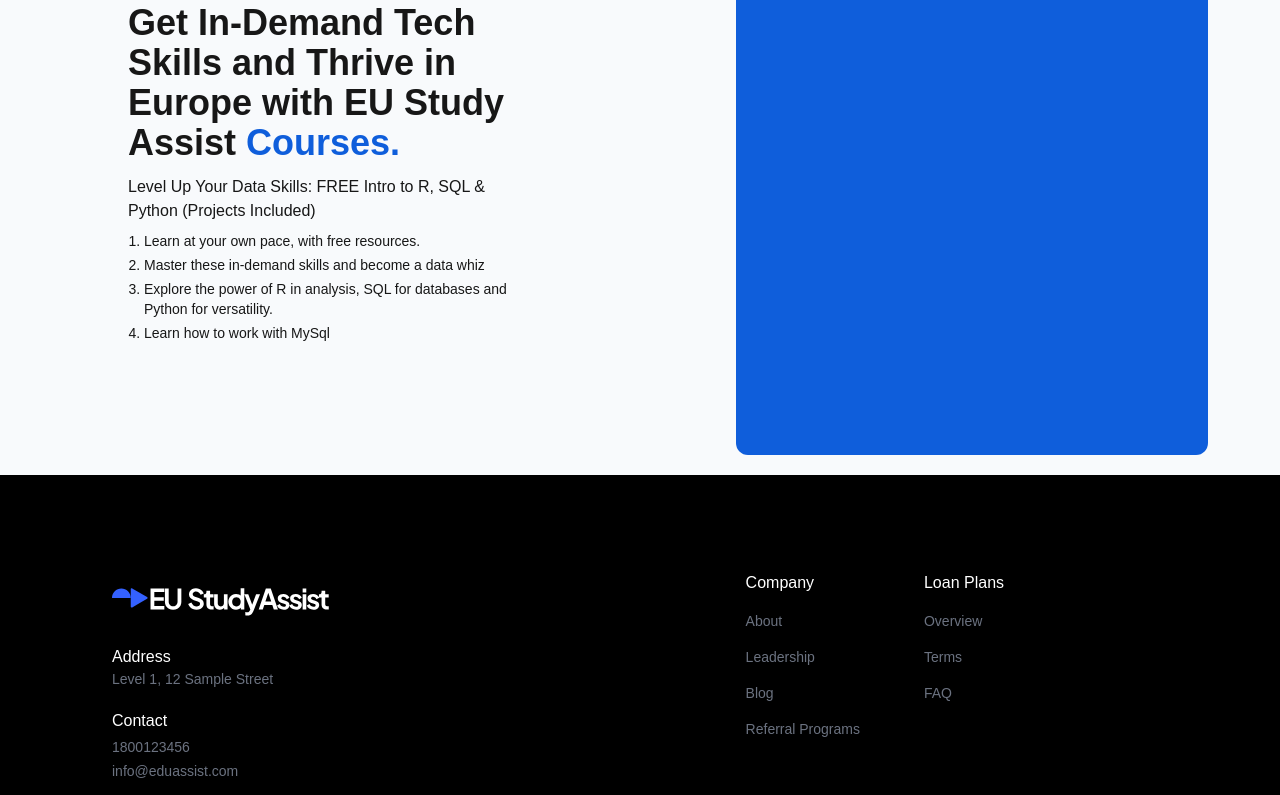
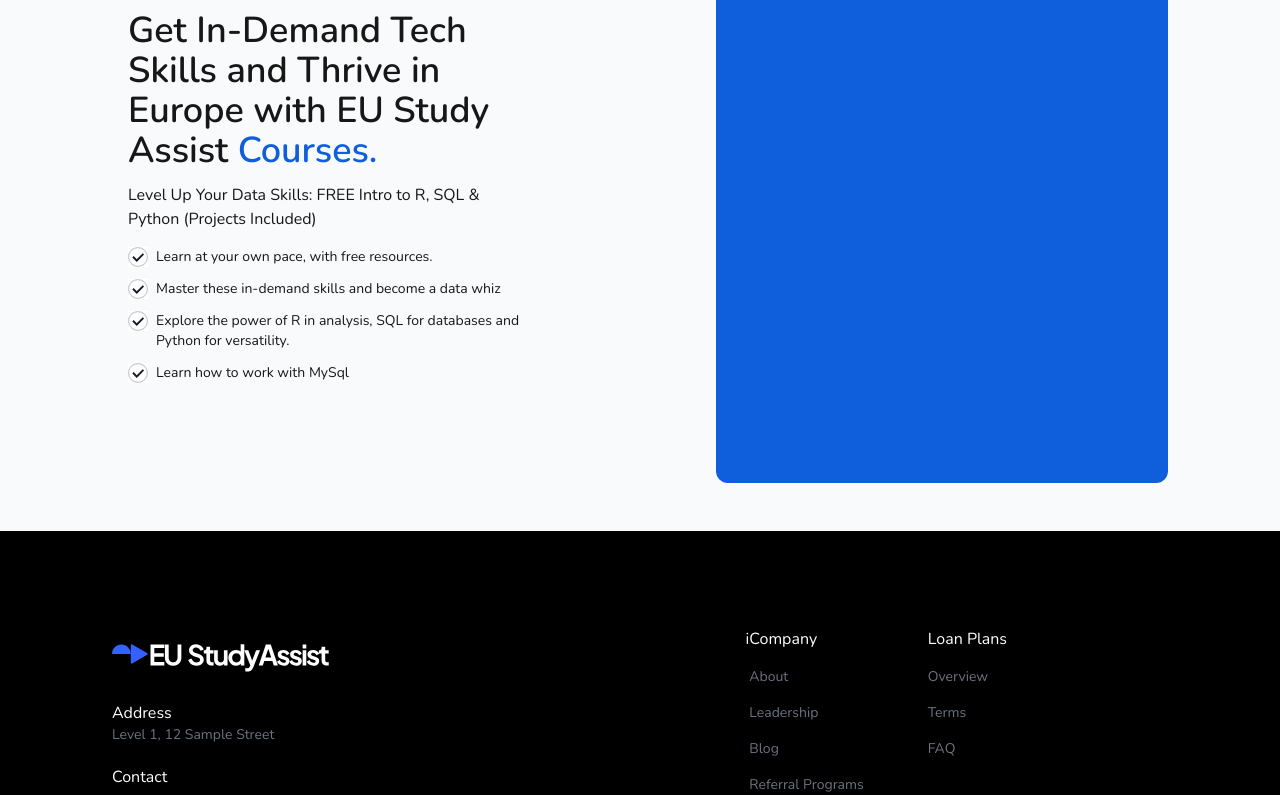
Before and after one commit to EU-Study-Assist/Assessment, a Next.js app: page /courses in a window 1280 px wide. Shown: the part 920-1715 px from the top of the page. Built offline with nearby package versions, Linux system fonts and the light colour scheme.

Commit message:
Add: List style type to courses main page info section

```diff
--- a/app/components/accomodationloan/info.tsx
+++ b/app/components/accomodationloan/info.tsx
@@ -3,13 +3,13 @@
 
 const Info = () => {
   return (
-    <div className="py-5 flex mt-3 lg:mt-10 lg:items-center">
+    <div className="py-24 border border-red-400 md:border flex mt-3 lg:mt-10 lg:items-center">
       <div className="flex flex-col lg:w-[50%] lg:pl-14 lg:pr-24">
-        <h2 className="text-3xl lg:text-4xl font-semibold">
+        <h2 className="text-3xl lg:text-4xl font-semibold md:w-[80%]">
           Get In-Demand Tech Skills and Thrive in Europe with EU Study Assist
           <span className="text-primary"> Courses.</span>
         </h2>
-        <p className="text-md pr-4 mt-3">
+        <p className="text-md pr-4 mt-3 font-semibold">
           Level Up Your Data Skills: FREE Intro to R, SQL & Python (Projects
           Included)
         </p>
--- a/app/components/courses/info.tsx
+++ b/app/components/courses/info.tsx
@@ -1,11 +1,13 @@
 import Image from "next/image";
 import React from "react";
+import { CiCircleCheck } from "react-icons/ci";
+import checkicon from "@/app/assets/svg/checkicon.svg";
 
 const Info = () => {
   return (
-    <div className="py-5 flex mt-3 lg:mt-10 lg:items-center">
+    <div className="py-12 pe-10 flex mt-3 lg:mt-10 lg:items-center">
       <div className="flex flex-col lg:w-[50%] lg:pl-14 lg:pr-24">
-        <h2 className="text-3xl lg:text-4xl font-semibold">
+        <h2 className="text-3xl lg:text-4xl font-semibold pe-2 text-wrap">
           Get In-Demand Tech Skills and Thrive in Europe with EU Study Assist
           <span className="text-primary"> Courses.</span>
         </h2>
@@ -13,16 +15,24 @@
           Level Up Your Data Skills: FREE Intro to R, SQL & Python (Projects
           Included)
         </p>
-        <ul className="text-sm list-decimal ml-4 mt-2">
-          <li className="mb-1">Learn at your own pace, with free resources.</li>
-          <li className="mb-1">
+        <ul className="text-sm list-style-none mt-4">
+          <li className="listItem">
+            <Image src={checkicon} className="w-5" alt="Check Icon" />
+            Learn at your own pace, with free resources.
+          </li>
+          <li className="listItem">
+            <Image src={checkicon} className="w-5" alt="Check Icon" />
             Master these in-demand skills and become a data whiz
           </li>
-          <li className="mb-1">
+          <li className="listItem">
+            <Image src={checkicon} className="w-5" alt="Check Icon" />
             Explore the power of R in analysis, SQL for databases and Python for
             versatility.
           </li>
-          <li className="mb-1">Learn how to work with MySql</li>
+          <li className="listItem">
+            <Image src={checkicon} className="w-5" alt="Check Icon" />
+            Learn how to work with MySql
+          </li>
         </ul>
       </div>
       <div className="hidden lg:block rounded-xl h-[70vh] flex-1 ps-24">
--- a/app/components/footer.tsx
+++ b/app/components/footer.tsx
@@ -22,6 +22,7 @@
           </div>
           <SocialLinks />
         </div>
+        i
         <QuickLinks />
       </div>
       <div className="flex flex-col-reverse lg:flex-row lg:justify-between items-center gap-2 pt-12">
--- a/app/components/navbar.tsx
+++ b/app/components/navbar.tsx
@@ -14,7 +14,7 @@
   };
 
   return (
-    <div className="flex bg-white justify-between items-center px-3 lg:px-14 py-4">
+    <div className="flex sticky bg-white justify-between items-center px-3 lg:px-14 py-4">
       <Image src={logo} alt="EU Logo" />
       {/* Mobile Navs */}
       <MNavs show={navState} toggleNav={toggle} />
--- a/app/globals.css
+++ b/app/globals.css
@@ -18,6 +18,10 @@
   @apply text-sm text-gray-500;
 }
 
+.listItem {
+  @apply flex mb-3 items-start gap-2;
+}
+
 body {
   color: var(--foreground);
   background: var(--background);
--- a/app/layout.tsx
+++ b/app/layout.tsx
@@ -1,19 +1,10 @@
 import type { Metadata } from "next";
-import localFont from "next/font/local";
+import { Nunito } from "next/font/google";
 import "./globals.css";
 import NavBar from "./components/navbar";
 import Footer from "./components/footer";
 
-const geistSans = localFont({
-  src: "./fonts/GeistVF.woff",
-  variable: "--font-geist-sans",
-  weight: "100 900",
-});
-const geistMono = localFont({
-  src: "./fonts/GeistMonoVF.woff",
-  variable: "--font-geist-mono",
-  weight: "100 900",
-});
+const nunito = Nunito({ subsets: ["latin"] });
 
 export const metadata: Metadata = {
   title: "EU Assessment",
@@ -27,9 +18,7 @@
 }>) {
   return (
     <html lang="en">
-      <body
-        className={`${geistSans.variable} ${geistMono.variable} antialiased bg-slate-50`}
-      >
+      <body className={`${nunito.className} antialiased bg-slate-50`}>
         <NavBar />
         <main>{children}</main>
         <Footer />
```
Also changed, not shown: package.json (+5 -4 lines), app/assets/svg/checkicon.svg (added), 1 other file (tests, documents, lock files or other folders).
